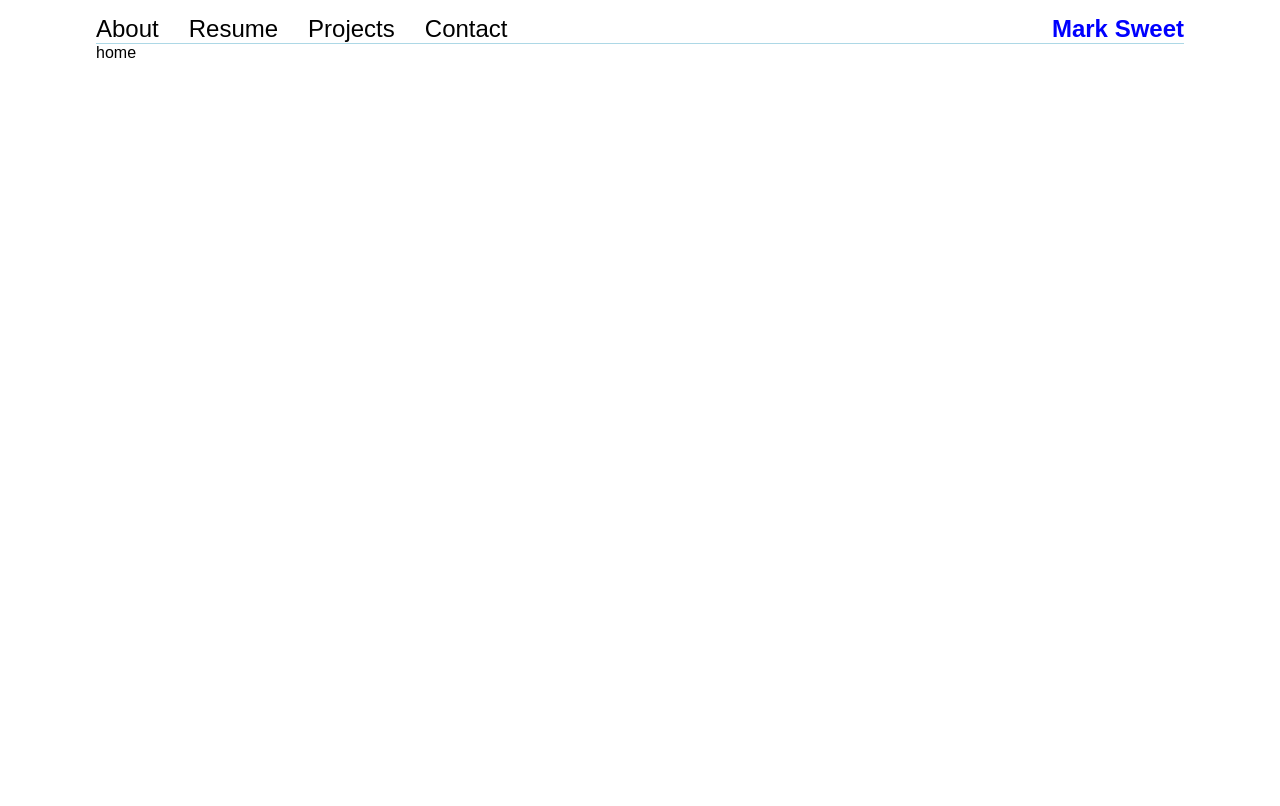
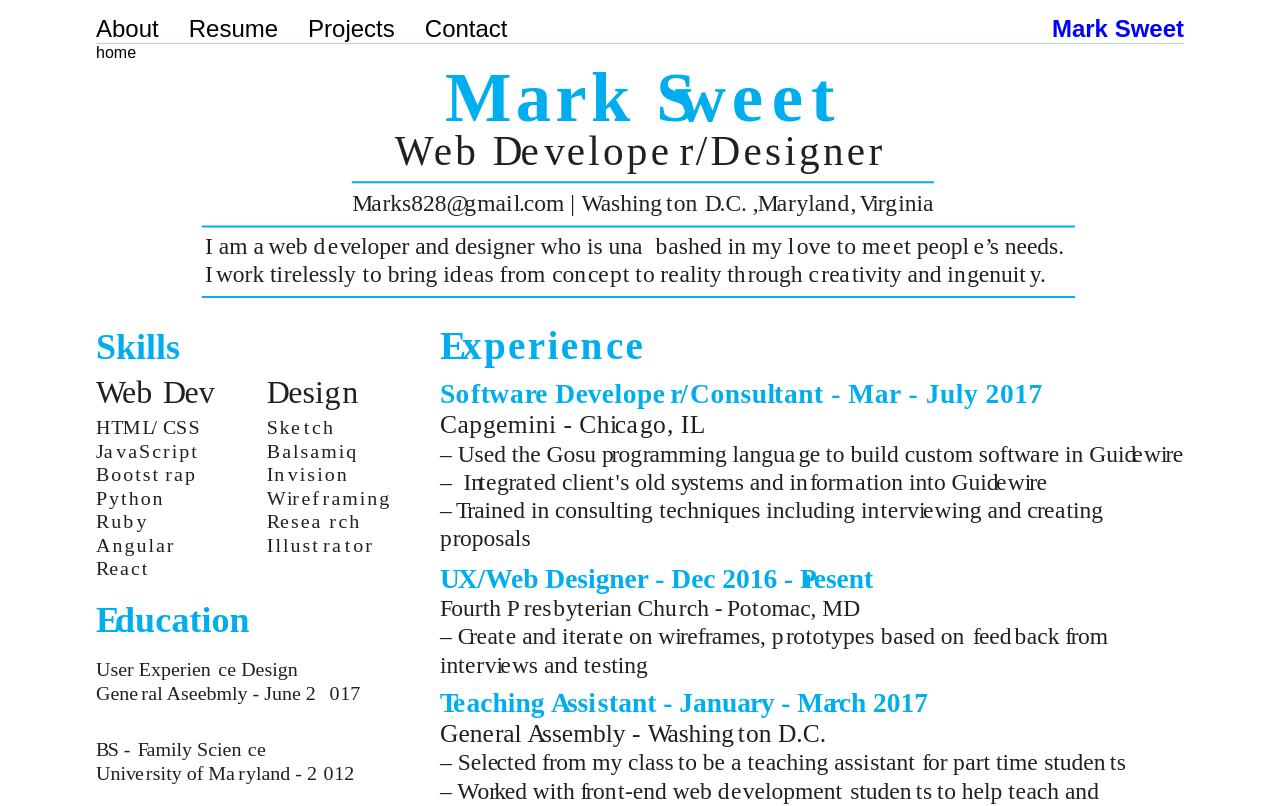
Before and after one commit to marks828/react-portfolio, a React (Create React App) app: page / in a window 1280 px wide. Shown: the top 806 px of the page. Built offline with nearby package versions, Linux system fonts and the light colour scheme.

Commit message:
added svg resume

```diff
--- a/src/App.js
+++ b/src/App.js
@@ -7,6 +7,7 @@ import {
 } from 'react-router-dom'
 import Header from './pages/header.js'
 import Home from './pages/home.js'
+import Resume from './pages/resume.js'
 import About from './pages/about.js'
 import Projects from './pages/projects.js'
 import Contact from './pages/contact.js'
@@ -18,6 +19,7 @@ class App extends Component {
         <div className="container">
           <Header />
           <Route exact path="/" component={Home} />
+          <Route path="/" component={Resume} />
           <Route path="/about" component={About} />
           <Route path="/projects" component={Projects} />
           <Route path="/contact" component={Contact} />
--- /dev/null
+++ b/src/pages/resume.js
@@ -0,0 +1,13 @@
+import React, {Component} from 'react'
+
+class Resume extends Component{
+  render(){
+    return(
+      <div>
+        <img src={require('../img/mark_sweet_resume.svg')} alt="" className="resume"/>
+      </div>
+    )
+  }
+}
+
+export default Resume
```
Also changed, not shown: src/img/mark_sweet_resume.svg (added), 1 other file (tests, documents, lock files or other folders).
